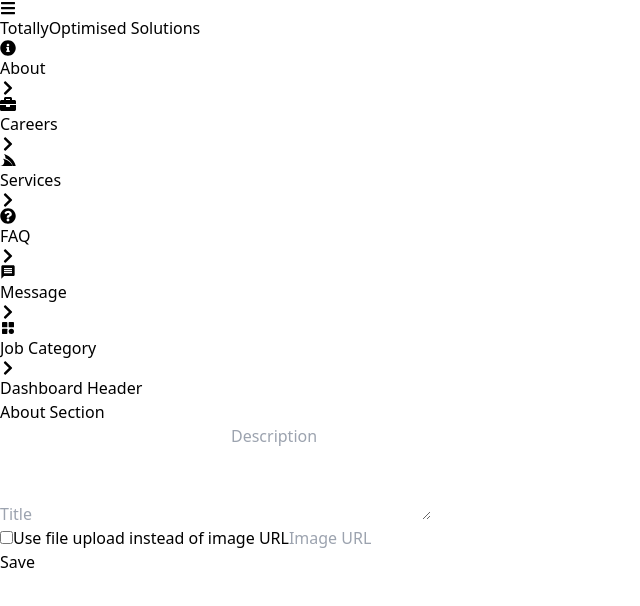
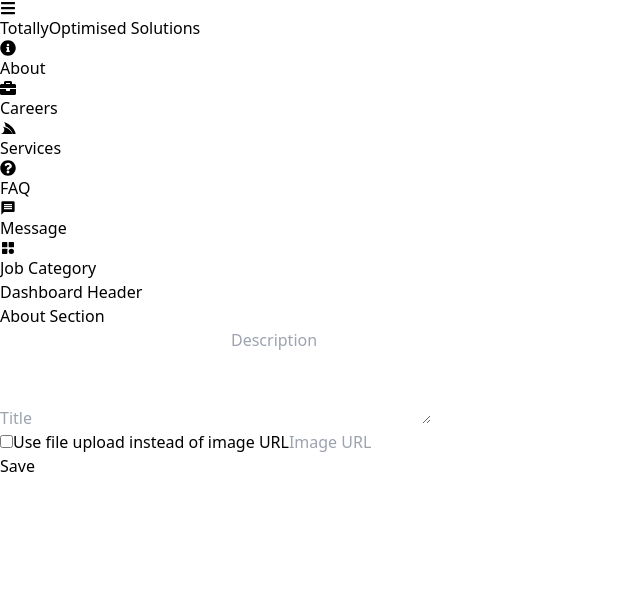
Before and after one commit to Anuj9675/tos-dashboard, a Next.js app: page /client/about in a window 1280 px wide. Shown: the top 606 px of the page, without its empty margins (0-640 px from the left). Built offline with nearby package versions, Linux system fonts and the light colour scheme.

Commit message:
updates: fix service form error and give layer to sidebar same goes with  the content in layout.tsx.
career form error unchanged

```diff
--- a/app/client/layout.tsx
+++ b/app/client/layout.tsx
@@ -1,5 +1,5 @@
 // src/app/layout.tsx
-'use client';
+"use client";
 import { useState } from "react";
 import { Sidebar } from "@/src/components/sidebar/sidebar";
 import { Header } from "@/src/components/header/header";
@@ -18,15 +18,20 @@
   return (
     <div className="flex min-h-screen">
       {/* Sidebar */}
+
       <Sidebar toggleSidebar={toggleSidebar} />
 
-      <div className={`flex-1 flex flex-col transition-all duration-300 ${sidebarOpen ? 'ml-56' : 'ml-14'}`}>
-        {/* Header */}
-        <Header  />
+      <div
+        className={`flex-1 flex flex-col transition-all p-2 bg-gray-200  duration-300 ${
+          sidebarOpen ? "ml-56" : "ml-14"
+        }`}
+      >
+        <div className="bg-white rounded-md min-h-[98vh]">
+          {/* Header */}
+          <Header />
 
-        {/* Main Content */}
-        <div className="p-6 flex-1">
-          {children}
+          {/* Main Content */}
+          <div className="p-4 flex-1">{children}</div>
         </div>
       </div>
     </div>
--- a/src/components/careers/careerform.tsx
+++ b/src/components/careers/careerform.tsx
@@ -40,7 +40,7 @@
       experience: '',
       salary: '',
       jobLocation: '',
-      jobCategory: '', // Add jobCategory to default values
+      jobCategory: '',
     },
   });
 
--- a/src/components/header/header.tsx
+++ b/src/components/header/header.tsx
@@ -7,7 +7,7 @@
 
 export const Header: FC = ({  }) => {
     return (
-        <header className="bg-[#fff] flex items-center justify-between p-4 shadow">
+        <header className="bg-[#fff] flex items-center justify-between p-4 shadow rounded-t-md">
 
             <h1 className="text-xl text-dark font-bold">Dashboard Header</h1>
         </header>
--- a/src/components/services/serviceform.tsx
+++ b/src/components/services/serviceform.tsx
@@ -47,7 +47,7 @@
     return (
         <div className="fixed inset-0 flex items-center justify-center bg-black bg-opacity-50 z-50">
             <div className="bg-white p-6 rounded shadow-lg w-96 relative">
-                <button onClick={onClose} className="absolute top-0 right-3 text-3xl text-gray-500 hover:text-gray-700">
+                <button onClick={onClose} className="absolute top-3 right-3 text-xl text-gray-500 hover:text-gray-700">
                     <FaTimes />
                 </button>
                 <form onSubmit={handleSubmit(onSubmit)} className="space-y-6">
--- a/src/components/sidebar/sidebar.tsx
+++ b/src/components/sidebar/sidebar.tsx
@@ -21,8 +21,8 @@
   { href: "/client/careers", icon: FaBriefcase, label: "Careers" },
   { href: "/client/service", icon: FaServicestack, label: "Services" },
   { href: "/client/faq", icon: FaQuestionCircle, label: "FAQ" },
-  { href: "/client/contact", icon: MdMessage , label: "Message" },
-  { href: "/client/jobcategories", icon: TbCategoryFilled , label: "Job Category" },
+  { href: "/client/contact", icon: MdMessage, label: "Message" },
+  { href: "/client/jobcategories", icon: TbCategoryFilled, label: "Job Category" },
 ];
 
 export const Sidebar: FC<SidebarProps> = ({ toggleSidebar }) => {
@@ -41,20 +41,22 @@
 
   return (
     <div
-      className={`bg-gray-100 text-gray-800 max-h-screen p-4 transition-all duration-300 ${
+      className={`fixed top-0 left-0 h-full transition-all duration-300 bg-gray-200 p-2 ${
         isOpen ? "w-56" : "w-14"
-      } fixed top-0 left-0 h-full`}
+      }`}
     >
+      {/* Background Layer */}
+      <div className={`bg-white h-full p-2 rounded-md transition-all duration-300 ${isOpen ? "rounded-l-md" : "rounded-md"}`}>
         {/* Toggle Button */}
         <button
           className={`flex flex-row items-center mb-10 ${
             isOpen
-            ? "hover:bg-gray-500  p-2 hover:bg-opacity-30 hover:backdrop-blur-lg"
+              ? "hover:bg-gray-500 p-2 hover:bg-opacity-30 hover:backdrop-blur-lg"
               : ""
           } transition-all duration-300 rounded-md w-full`}
           onClick={handleToggleSidebar}
         >
-        <FaBars className="text-2xl rounded-md" />
+          <FaBars className="text-2xl rounded-sm" />
           {isOpen && (
             <div className="ml-4 flex flex-col">
               <span className="text-start text-xs font-bold">Totally</span>
@@ -63,7 +65,7 @@
           )}
         </button>
 
-      <nav className="space-y-5">
+        <nav className={isOpen ? "space-y-2" : "space-y-7"}>
           {navData.map(({ href, icon: Icon, label }) => (
             <Link
               key={label}
@@ -75,16 +77,19 @@
             >
               <Icon
                 className={`text-xl ${activeTab === label ? "text-black" : "text-gray-600"} ${
-                isOpen ? "mr-2" : "mx-auto"
+                  isOpen ? "mr-4" : "mx-auto"
                 }`}
               />
-            {isOpen && <span>{label}</span>}
+              {isOpen && <span className="text-md">{label}</span>}
+              {activeTab === label && (
                 <FaChevronRight
-              className={`ml-auto transition-transform ${isOpen ? "transform-none" : "hidden"}`}
+                  className={`ml-auto transition-transform ${isOpen ? "transform-none" : "hidden"} text-md`}
                 />
+              )}
             </Link>
           ))}
         </nav>
       </div>
+    </div>
   );
 };
```
Lines whose indentation alone changed are shown as unchanged.
